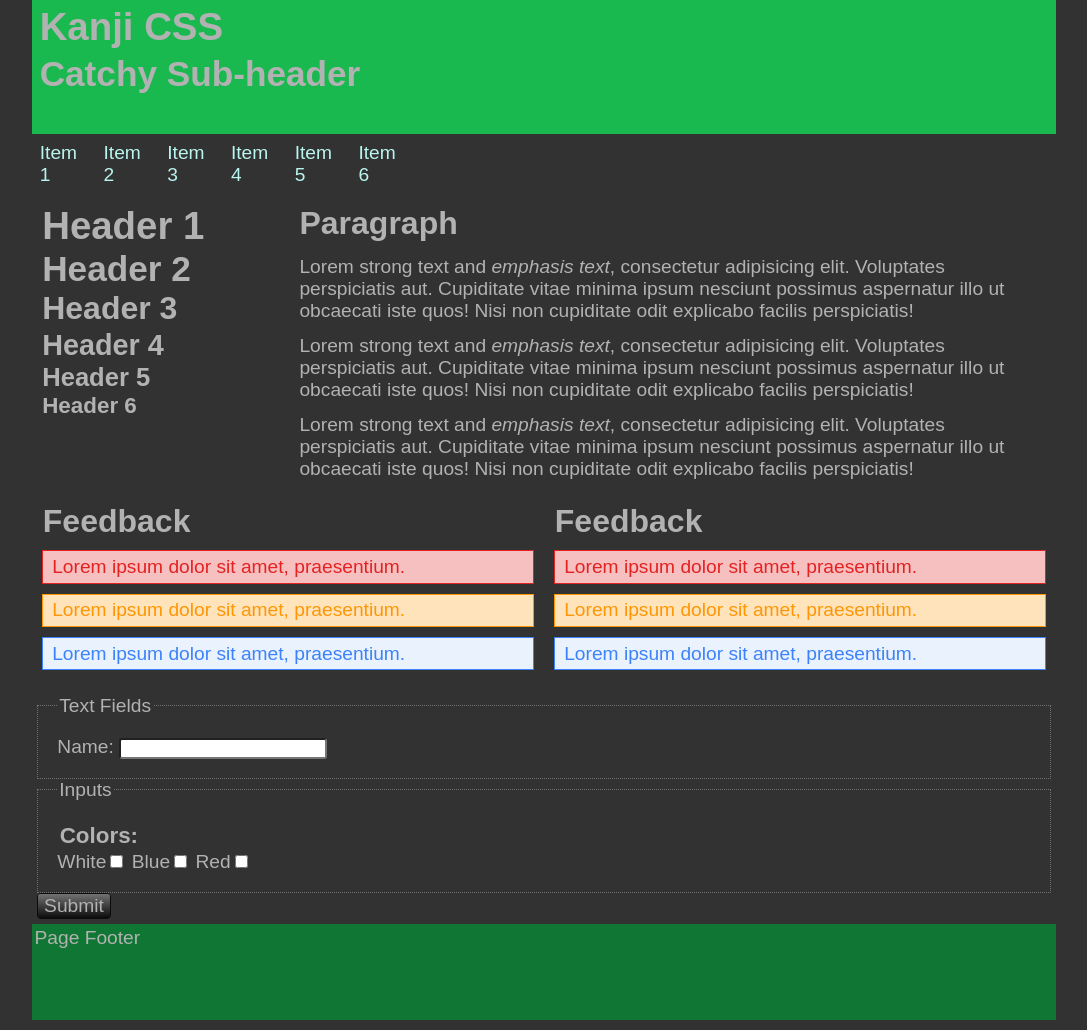
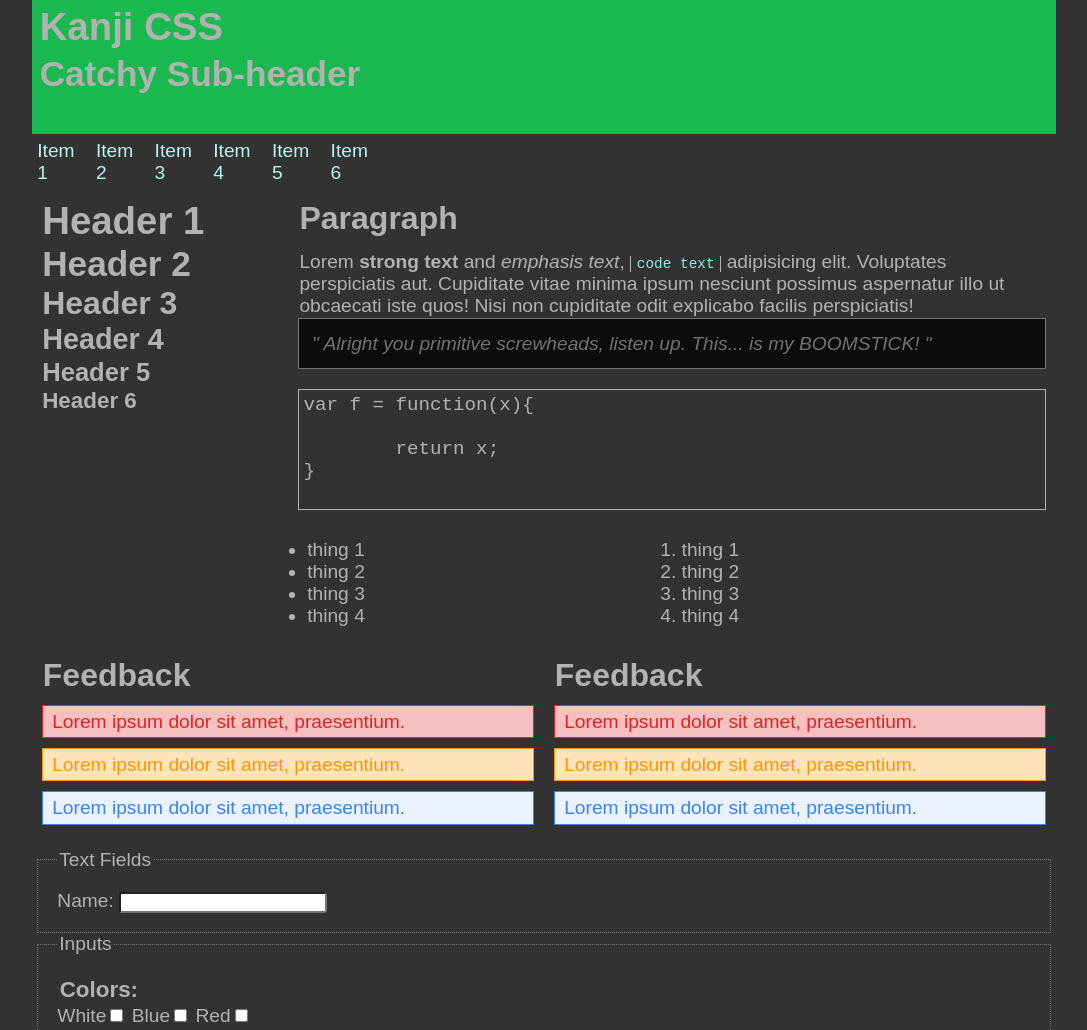
Before and after one commit to otterthecat/kanji-css, a plain HTML site: page index.html in a window 1280 px wide. Shown: the top 1030 px of the page, without its empty margins (96-1183 px from the left). Drawn offline with Linux system fonts and the light colour scheme.

Commit message:
Setting up some more default styles and displaying them in index.html

```diff
--- a/index.html
+++ b/index.html
@@ -39,14 +39,34 @@
 		<section>
 			<h3>Paragraph</h3>
 			<p>
-				Lorem <stong>strong text</strong> and <em>emphasis text</em>, consectetur adipisicing elit. Voluptates perspiciatis aut. Cupiditate vitae minima ipsum nesciunt possimus aspernatur illo ut obcaecati iste quos! Nisi non cupiditate odit explicabo facilis perspiciatis!
+				Lorem <strong>strong text</strong> and <em>emphasis text</em>, <code>code text</code> adipisicing elit. Voluptates perspiciatis aut. Cupiditate vitae minima ipsum nesciunt possimus aspernatur illo ut obcaecati iste quos! Nisi non cupiditate odit explicabo facilis perspiciatis!
 			</p>
-			<p>
-				Lorem <stong>strong text</strong> and <em>emphasis text</em>, consectetur adipisicing elit. Voluptates perspiciatis aut. Cupiditate vitae minima ipsum nesciunt possimus aspernatur illo ut obcaecati iste quos! Nisi non cupiditate odit explicabo facilis perspiciatis!
-			</p>
-			<p>
-				Lorem <stong>strong text</strong> and <em>emphasis text</em>, consectetur adipisicing elit. Voluptates perspiciatis aut. Cupiditate vitae minima ipsum nesciunt possimus aspernatur illo ut obcaecati iste quos! Nisi non cupiditate odit explicabo facilis perspiciatis!
-			</p>
+
+			<blockquote>
+				Alright you primitive screwheads, listen up. This... is my BOOMSTICK!
+			</blockquote>
+
+			<pre>
+var f = function(x){
+
+	return x;
+}
+			</pre>
+
+			<ul class="half">
+				<li>thing 1</li>
+				<li>thing 2</li>
+				<li>thing 3</li>
+				<li>thing 4</li>
+			</ul>
+
+
+			<ol class="half">
+				<li>thing 1</li>
+				<li>thing 2</li>
+				<li>thing 3</li>
+				<li>thing 4</li>
+			</ol>
 		</section>
 
 		<section class="half">
--- a/less/reset.less
+++ b/less/reset.less
@@ -9,7 +9,7 @@ html,body{
 }
 
 h1,h2,h3,h4,h5,h6,div,section,header,hgroup,footer,a,
-p,form,fieldset,ul,li,nav,iframe{
+p,form,fieldset,ul,ol,nav,iframe{
 
 	display: block;
 	position: relative;
```
Also changed, not shown: css/kanji.css.
